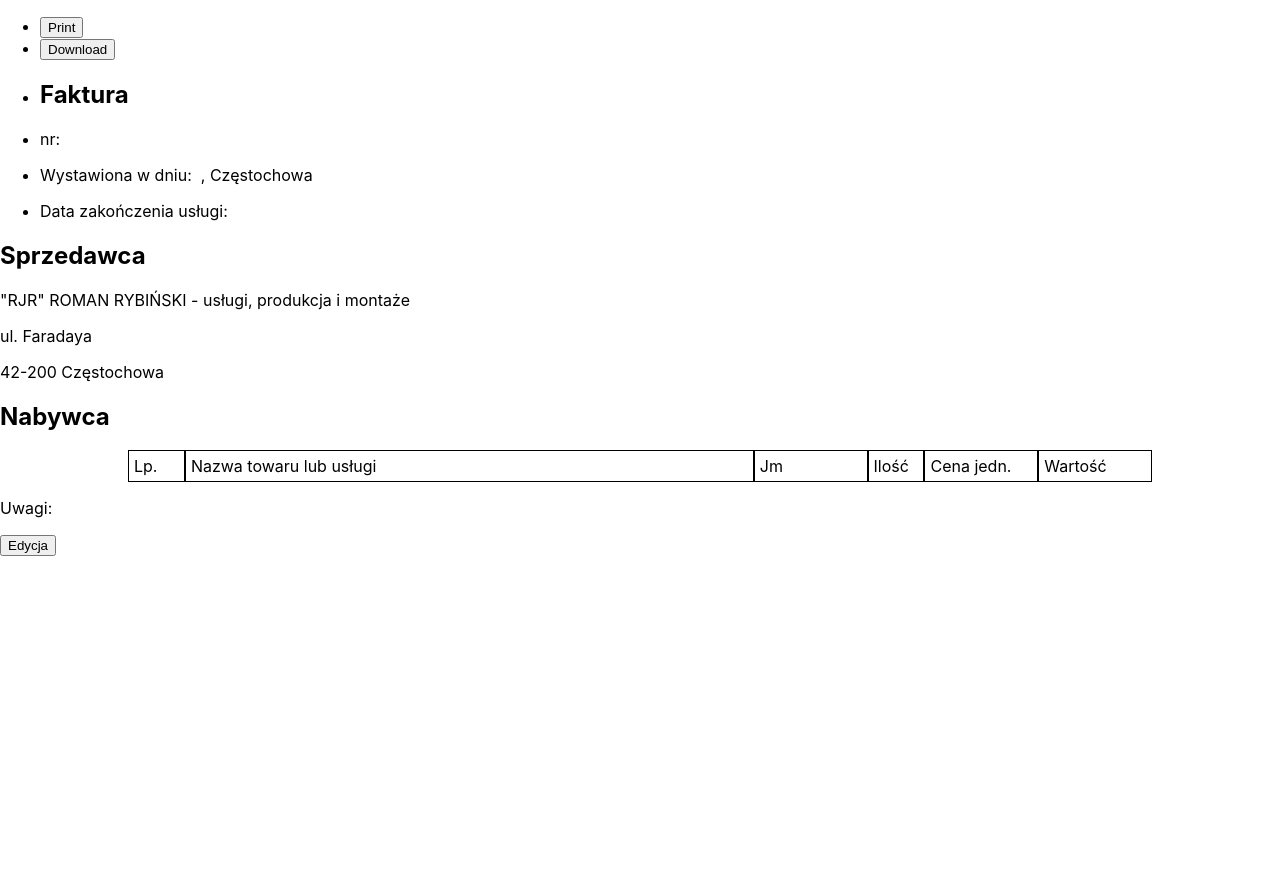
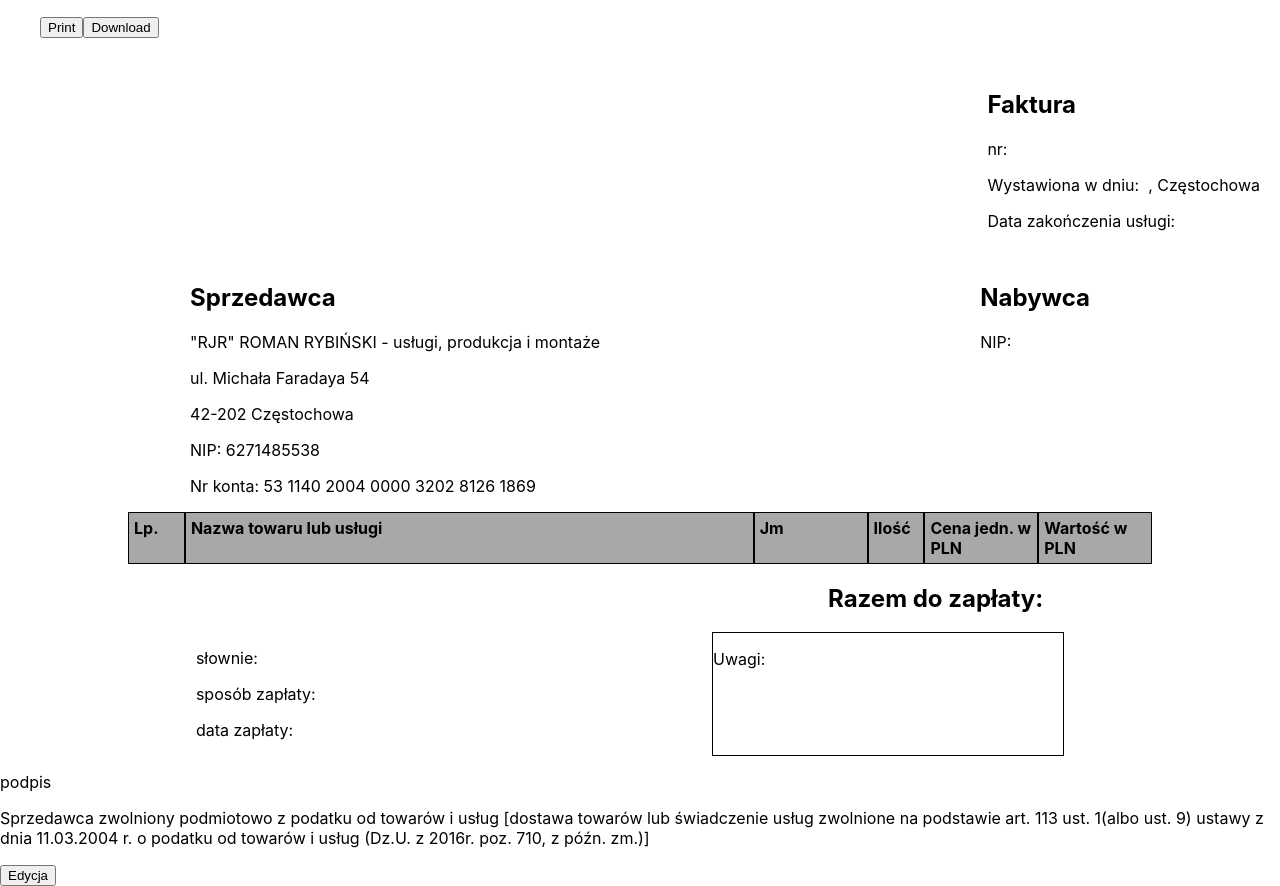
Before and after one commit to aleksandra-rybinska/invoice-generator, a React (Create React App) app: page / in a window 1280 px wide. Both pictures are taken after a click on the button "Podgląd". Before the commit the page ends 800 px from the top, so only its background shows below. Built offline with nearby package versions, Linux system fonts and the light colour scheme.

Commit message:
payment details

```diff
--- a/src/App.js
+++ b/src/App.js
@@ -8,6 +8,7 @@ import Nav from './components/Nav';
 import SellerDetails from './components/SellerDetails';
 import ClientDetails from './components/ClientDetails';
 import Notes from './components/Notes';
+import PaymentDetails from './components/PaymentDetails';
 
 function App() {
     const [showInvoice, setShowInvoice] = useState(false);
@@ -24,7 +25,18 @@ function App() {
                         <ClientDetails />
                     </section>
                     <PositionsTable />
-                    <Notes />
+                    <div className='details'>
+                        <PaymentDetails />
+                        <Notes />
+                    </div>
+                    <p>podpis</p>
+                    <p>
+                        Sprzedawca zwolniony podmiotowo z podatku od towarów i
+                        usług [dostawa towarów lub świadczenie usług zwolnione
+                        na podstawie art. 113 ust. 1(albo ust. 9) ustawy z dnia
+                        11.03.2004 r. o podatku od towarów i usług (Dz.U. z
+                        2016r. poz. 710, z późn. zm.)]
+                    </p>
                     <button onClick={toggleShowInvoice}>Edycja</button>
                 </div>
             ) : (
@@ -34,6 +46,7 @@ function App() {
                     <br />
                     <PositionsForm />
                     <PositionsTable />
+
                     <button onClick={toggleShowInvoice}>Podgląd</button>
                 </div>
             )}
--- a/src/components/ClientDetails.js
+++ b/src/components/ClientDetails.js
@@ -9,6 +9,7 @@ const ClientDetails = () => {
             <p>{invoiceData.clientName}</p>
             <p>{invoiceData.clientAddress1}</p>
             <p>{invoiceData.clientAddress2}</p>
+            <p>NIP:{invoiceData.clientNip}</p>
         </div>
     );
 };
--- a/src/components/InvoiceForm.js
+++ b/src/components/InvoiceForm.js
@@ -2,6 +2,7 @@ import { useInvoice } from '../AppContext';
 
 const InvoiceForm = () => {
     const { invoiceData, updateInvoiceData } = useInvoice();
+    console.log('invoiceData', invoiceData);
 
     return (
         <form className='form'>
@@ -70,6 +71,17 @@ const InvoiceForm = () => {
                 />
             </div>
             <div className='form-row'>
+                <label>NIP:</label>
+                <input
+                    type='text'
+                    id='text'
+                    name='clientNip'
+                    value={invoiceData.clientNip}
+                    placeholder='NIP klienta'
+                    onChange={updateInvoiceData}
+                />
+            </div>
+            <div className='form-row'>
                 <label>Uwagi</label>
                 <textarea
                     id='text'
@@ -79,6 +91,36 @@ const InvoiceForm = () => {
                     onChange={updateInvoiceData}
                 />
             </div>
+            <div className='form-row'>
+                <label>Słownie do zapłaty</label>
+                <input
+                    id='text'
+                    name='inWords'
+                    placeholder='słownie'
+                    value={invoiceData.inWords}
+                    onChange={updateInvoiceData}
+                />
+            </div>
+            <div className='form-row'>
+                <label>Sposób zapłaty</label>
+                <input
+                    id='text'
+                    name='payed'
+                    placeholder='sposób zapłaty'
+                    value={invoiceData.payed}
+                    onChange={updateInvoiceData}
+                />
+            </div>
+            <div className='form-row'>
+                <label>Data zapłaty</label>
+                <input
+                    type='date'
+                    id='text'
+                    name='payedDate'
+                    value={invoiceData.payedDate}
+                    onChange={updateInvoiceData}
+                />
+            </div>
         </form>
     );
 };
--- a/src/components/Nav.js
+++ b/src/components/Nav.js
@@ -1,6 +1,6 @@
 const Nav = () => {
     return (
-        <header className='header'>
+        <header className='nav'>
             <ul>
                 <li>
                     <button>Print</button>
--- a/src/components/Notes.js
+++ b/src/components/Notes.js
@@ -3,10 +3,12 @@ import { useInvoice } from '../AppContext';
 const Notes = () => {
     const { positionsList } = useInvoice();
     return (
-        <section>
-            <p>Uwagi:</p>
-            <p>{positionsList.notes}</p>
-        </section>
+        <div className='notes'>
+            <section className='notes-container'>
+                <p>Uwagi:</p>
+                <p>{positionsList.notes}</p>
+            </section>
+        </div>
     );
 };
 
--- /dev/null
+++ b/src/components/PaymentDetails.js
@@ -0,0 +1,14 @@
+import { useInvoice } from '../AppContext';
+
+const PaymentDetails = () => {
+    const { invoiceData } = useInvoice();
+    return (
+        <div>
+            <p>słownie:&nbsp;{invoiceData.inWords}</p>
+            <p>sposób zapłaty:&nbsp;{invoiceData.payed} </p>
+            <p>data zapłaty:&nbsp;{invoiceData.payedDate}</p>
+        </div>
+    );
+};
+
+export default PaymentDetails;
--- a/src/components/PositionsTable.js
+++ b/src/components/PositionsTable.js
@@ -6,12 +6,24 @@ const PositionsTable = () => {
     return (
         <section className='grid'>
             <div className='grid-row'>
-                <p>Lp.</p>
-                <p>Nazwa towaru lub usługi</p>
-                <p>Jm</p>
-                <p>Ilość</p>
-                <p>Cena jedn.</p>
-                <p>Wartość</p>
+                <p>
+                    <b>Lp.</b>
+                </p>
+                <p>
+                    <b>Nazwa towaru lub usługi</b>
+                </p>
+                <p>
+                    <b>Jm</b>
+                </p>
+                <p>
+                    <b>Ilość</b>
+                </p>
+                <p>
+                    <b>Cena jedn. w PLN</b>
+                </p>
+                <p>
+                    <b>Wartość w PLN</b>
+                </p>
             </div>
 
             {positionsList.map((item, index) => {
@@ -26,6 +38,7 @@ const PositionsTable = () => {
                     </div>
                 );
             })}
+            <h2 className='total'>Razem do zapłaty:</h2>
         </section>
     );
 };
--- a/src/components/SellerDetails.js
+++ b/src/components/SellerDetails.js
@@ -3,8 +3,10 @@ const SellerDetails = () => {
         <div className='details-my'>
             <h2>Sprzedawca</h2>
             <p>"RJR" ROMAN RYBIŃSKI - usługi, produkcja i montaże</p>
-            <p>ul. Faradaya </p>
-            <p>42-200 Częstochowa</p>
+            <p>ul. Michała Faradaya 54</p>
+            <p>42-202 Częstochowa</p>
+            <p>NIP: 6271485538</p>
+            <p>Nr konta: 53 1140 2004 0000 3202 8126 1869</p>
         </div>
     );
 };
--- a/src/styles.css
+++ b/src/styles.css
@@ -1,3 +1,84 @@
+body {
+  margin: 0 auto;
+}
+
+body ul {
+  list-style: none;
+}
+
+.nav {
+  display: -webkit-box;
+  display: -ms-flexbox;
+  display: flex;
+  -webkit-box-orient: horizontal;
+  -webkit-box-direction: normal;
+      -ms-flex-direction: row;
+          flex-direction: row;
+  -webkit-box-pack: justify;
+      -ms-flex-pack: justify;
+          justify-content: space-between;
+}
+
+.nav ul {
+  display: -webkit-box;
+  display: -ms-flexbox;
+  display: flex;
+  -webkit-box-align: center;
+      -ms-flex-align: center;
+          align-items: center;
+  -webkit-box-pack: justify;
+      -ms-flex-pack: justify;
+          justify-content: space-between;
+}
+
+.details {
+  display: -webkit-box;
+  display: -ms-flexbox;
+  display: flex;
+  -ms-flex-pack: distribute;
+      justify-content: space-around;
+}
+
+.date {
+  display: -webkit-box;
+  display: -ms-flexbox;
+  display: flex;
+  -webkit-box-pack: end;
+      -ms-flex-pack: end;
+          justify-content: flex-end;
+  margin-right: 20px;
+}
+
+.notes {
+  display: -webkit-box;
+  display: -ms-flexbox;
+  display: flex;
+  -webkit-box-pack: end;
+      -ms-flex-pack: end;
+          justify-content: flex-end;
+  margin-right: 20px;
+}
+
+.notes-container {
+  display: block;
+  border: 1px solid black;
+  width: 350px;
+}
+
+.form {
+  display: -webkit-box;
+  display: -ms-flexbox;
+  display: flex;
+  -webkit-box-orient: vertical;
+  -webkit-box-direction: normal;
+      -ms-flex-direction: column;
+          flex-direction: column;
+  -webkit-box-align: center;
+      -ms-flex-align: center;
+          align-items: center;
+  margin: 15px;
+}
+
 .grid {
   margin: 0 auto;
   width: 80%;
@@ -10,9 +91,17 @@
       grid-template-columns: 0.5fr 5fr 1fr 0.5fr 1fr 1fr;
 }
 
+.grid-row:first-child {
+  background: #a8a8a8;
+}
+
 .grid-row p {
   border: 1px solid black;
   margin: 0;
   padding: 5px;
 }
+
+.total {
+  margin-left: 700px;
+}
 /*# sourceMappingURL=styles.css.map */
--- a/src/styles.scss
+++ b/src/styles.scss
@@ -1,10 +1,53 @@
+body {
+    margin: 0 auto;
+    ul {
+        list-style: none;
+    }
+}
+.nav {
+    display: flex;
+    flex-direction: row;
+    justify-content: space-between;
+    ul {
+        display: flex;
+        align-items: center;
+        justify-content: space-between;
+    }
+}
+.details {
+    display: flex;
+    justify-content: space-around;
+}
+.date {
+    display: flex;
+    justify-content: flex-end;
+    margin-right: 20px;
+}
+.notes {
+    display: flex;
+    justify-content: flex-end;
+    margin-right: 20px;
+    &-container {
+        display: block;
+        border: 1px solid black;
+        width: 350px;
+    }
+}
+.form {
+    display: flex;
+    flex-direction: column;
+    align-items: center;
+    margin: 15px;
+}
 .grid {
     margin: 0 auto;
     width: 80%;
     &-row {
         display: grid;
         grid-template-columns: 0.5fr 5fr 1fr 0.5fr 1fr 1fr;
-
+        &:first-child {
+            background: #a8a8a8;
+        }
         & p {
             border: 1px solid black;
             margin: 0;
@@ -12,3 +55,6 @@
         }
     }
 }
+.total {
+    margin-left: 700px;
+}
```
Also changed, not shown: 1 other file (tests, documents, lock files or other folders).
